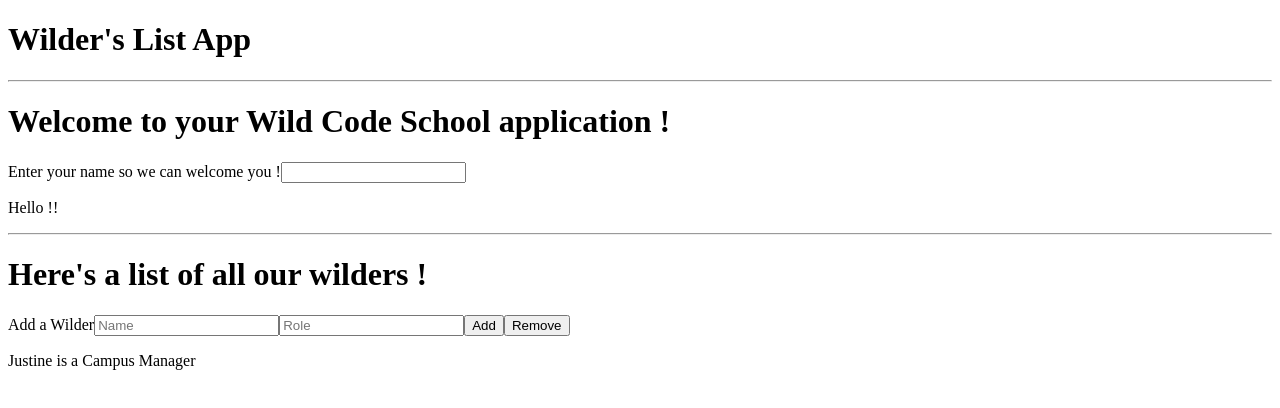
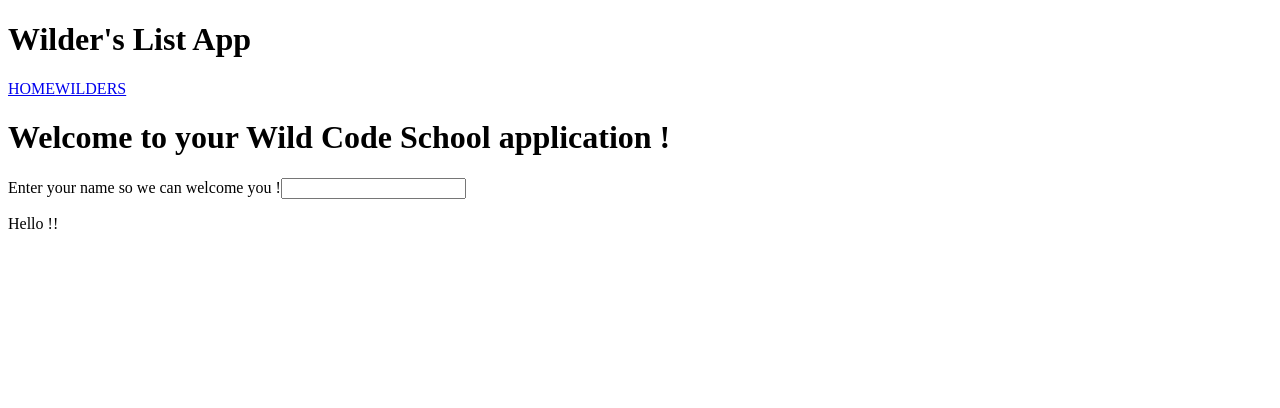
Before and after one commit to kerunix/wcs-angular, an Angular app: page / in a window 1280 px wide. Shown: the top 408 px of the page. Built offline with nearby package versions, Linux system fonts and the light colour scheme.

Commit message:
Added routing and navigation, removed inputs/outputs for lack of a parent component

```diff
--- a/src/app/app.component.html
+++ b/src/app/app.component.html
@@ -1,13 +1,12 @@
 <h1>Wilder's List App</h1>
-<hr>
-<!-- Outputing first component -->
-<app-home></app-home>
 
-<hr>
-<!-- Outputing second component -->
-<!-- One input and two events to be listened for -->
-<app-wilders-list
-  [wilder]="wilder"
-  (addWilder)="onWilderAdded($event)"
-  (removeWilder)="onWilderRemoved()"
-></app-wilders-list>
+<div class="nav">
+  <!-- Works but won't prevent the page from reloading -->
+  <!-- <a href="/">HOME</a>
+  <a href="/wilders">WILDERS</a> -->
+
+  <!-- Using routerLink prevents the page from reloading. SMOOOOOOOOTH ! -->
+  <a routerLink="/">HOME</a>
+  <a routerLink="/wilders">WILDERS</a>
+</div>
+<router-outlet></router-outlet>
--- a/src/app/wilders-list/wilders-list.component.html
+++ b/src/app/wilders-list/wilders-list.component.html
@@ -13,9 +13,6 @@
 <!-- Natives Event binding -->
 
 <!-- Not using the Event Object -->
-<button (click)="addWilder.emit('You Added a Wilder')">Add</button>
+<button (click)="addWilder('You Added a Wilder !')">Add</button>
 <!-- Using the Event Object -->
-<button (click)="remove()">Remove</button>
-
-<!-- @Input() decorator -->
-<p>{{ wilder.name }} is a {{ wilder.role }}</p>
+<button (click)="removeWilder()">Remove</button>
--- a/src/app/wilders-list/wilders-list.component.ts
+++ b/src/app/wilders-list/wilders-list.component.ts
@@ -1,4 +1,4 @@
-import { Component, OnInit, Input, Output, EventEmitter } from '@angular/core';
+import { Component, OnInit } from '@angular/core';
 
 @Component({
   selector: 'app-wilders-list',
@@ -7,13 +7,7 @@
 })
 export class WildersListComponent implements OnInit {
 
-  // Declare Input data from parent component
-  @Input() wilder;
-
-  // Declare output events to be emitted to the parent
-  @Output() removeWilder = new EventEmitter();
-  @Output() addWilder = new EventEmitter();
-
+  // Removed eventEmitters and inputs since we added routes so no more parent component
   namePlaceholder = 'Name';
   rolePlaceholder = 'Role';
 
@@ -21,7 +15,11 @@
 
   ngOnInit() {}
 
-  remove() {
-    this.removeWilder.emit(null);
+  addWilder(value) {
+    alert(value);
+  }
+
+  removeWilder() {
+    alert('You removed a Wilder !');
   }
 }
```
Also changed, not shown: src/app/app-routing.module.ts (added, +24 -0 lines), src/app/app.module.ts (+7 -1 lines).
